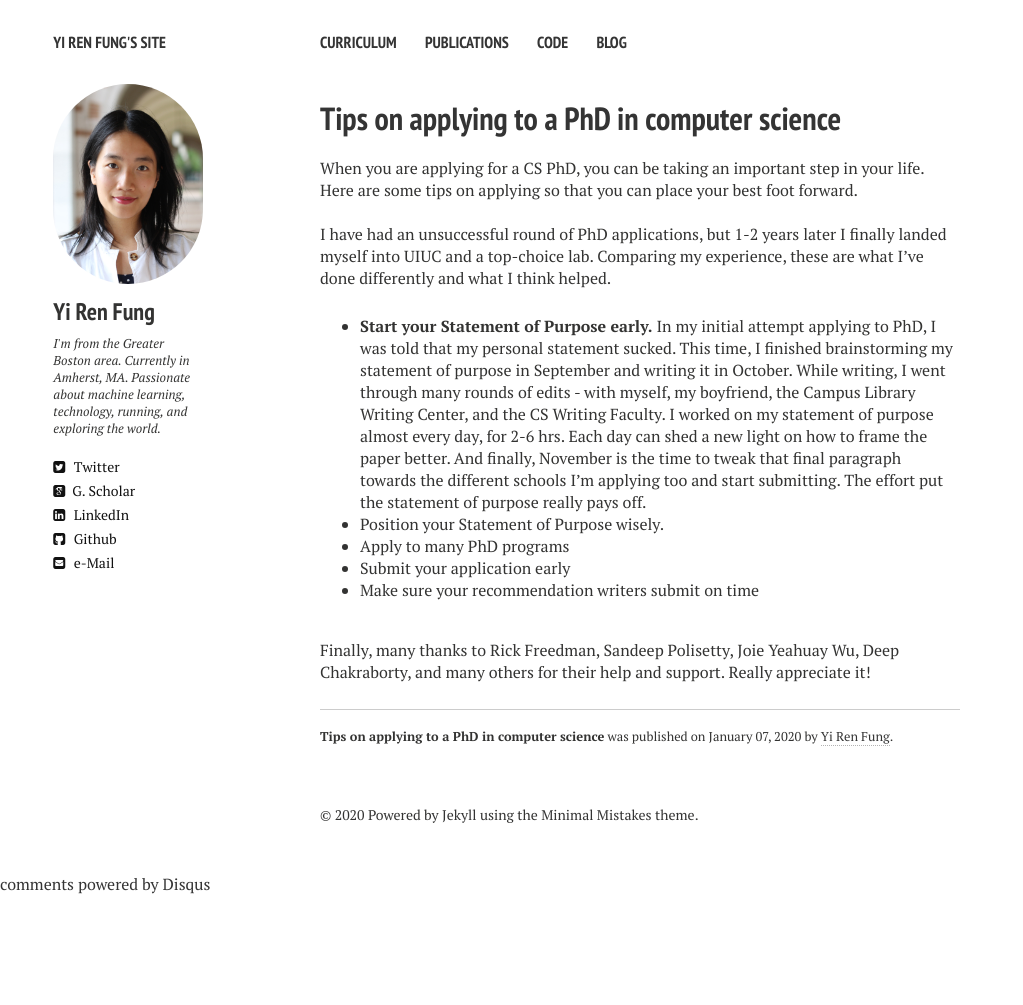
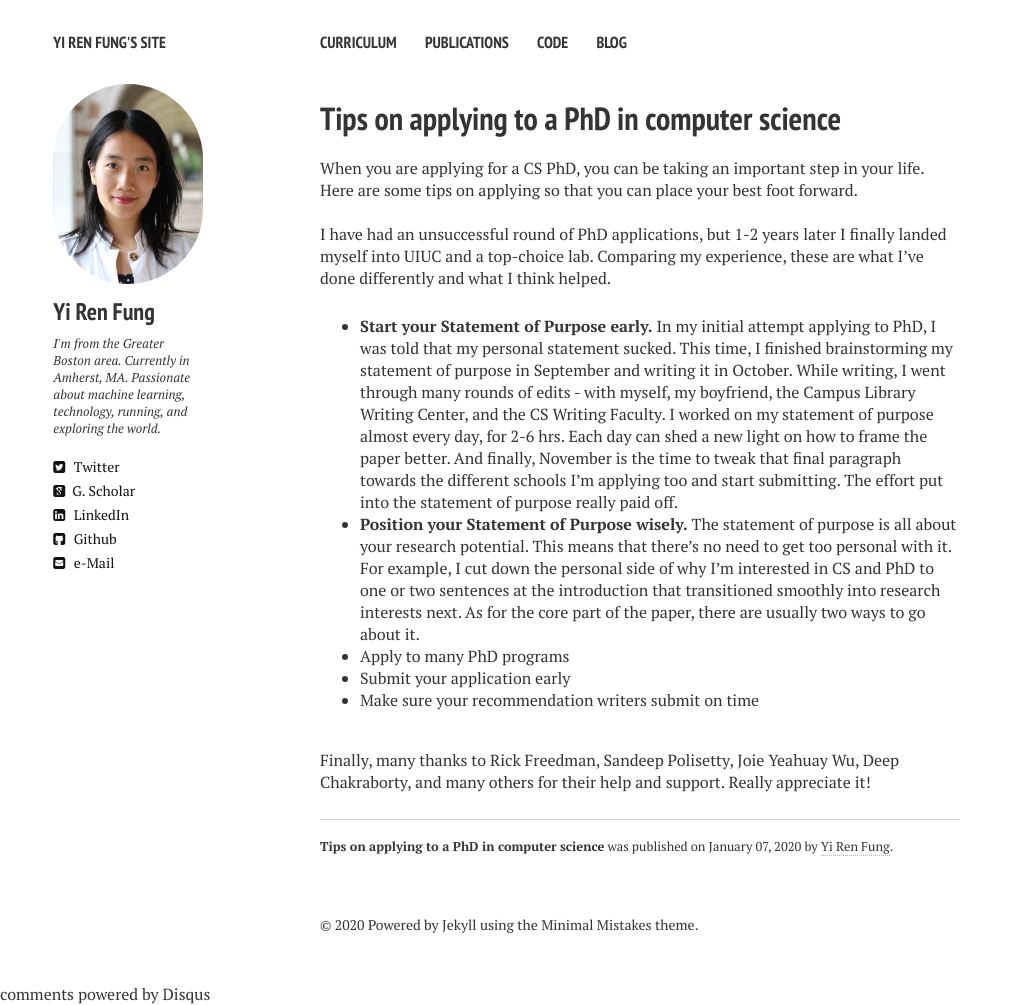
Before and after one commit to yrf1/yrf1.github.io, a Jekyll site: the page built from _posts/2020-01-07-on-phd-applications.md, in a window 1280 px wide. Shown: the whole page, without its empty margins (0-1023 px from the left). Built offline with Jekyll 4.4.1, drawn with Linux system fonts in a browser that asks for light colours; nearby versions of some CDN libraries; comment, search, counter and statistics services are not loaded; before the commit the page ends 900 px from its top, so only the background shows below that.

Commit message:
Updated blog post

```diff
--- a/_posts/2020-01-07-on-phd-applications.md
+++ b/_posts/2020-01-07-on-phd-applications.md
@@ -10,8 +10,8 @@ When you are applying for a CS PhD, you can be taking an important step in your
 
 <br>
 I have had an unsuccessful round of PhD applications, but 1-2 years later I finally landed myself into UIUC and a top-choice lab. Comparing my experience, these are what I've done differently and what I think helped.
-* **Start your Statement of Purpose early.** In my initial attempt applying to PhD, I was told that my personal statement sucked. This time, I finished brainstorming my statement of purpose in September and writing it in October. While writing, I went through many rounds of edits - with myself, my boyfriend, the Campus Library Writing Center, and the CS Writing Faculty. I worked on my statement of purpose almost every day, for 2-6 hrs. Each day can shed a new light on how to frame the paper better. And finally, November is the time to tweak that final paragraph towards the different schools I'm applying too and start submitting. The effort put the statement of purpose really pays off.
-* Position your Statement of Purpose wisely.
+* **Start your Statement of Purpose early.** In my initial attempt applying to PhD, I was told that my personal statement sucked. This time, I finished brainstorming my statement of purpose in September and writing it in October. While writing, I went through many rounds of edits - with myself, my boyfriend, the Campus Library Writing Center, and the CS Writing Faculty. I worked on my statement of purpose almost every day, for 2-6 hrs. Each day can shed a new light on how to frame the paper better. And finally, November is the time to tweak that final paragraph towards the different schools I'm applying too and start submitting. The effort put into the statement of purpose really paid off.
+* **Position your Statement of Purpose wisely.** The statement of purpose is all about your research potential. This means that there's no need to get too personal with it. For example, I cut down the personal side of why I'm interested in CS and PhD to one or two sentences at the introduction that transitioned smoothly into research interests next. As for the core part of the paper, there are usually two ways to go about it.
 * Apply to many PhD programs
 * Submit your application early
 * Make sure your recommendation writers submit on time
```
